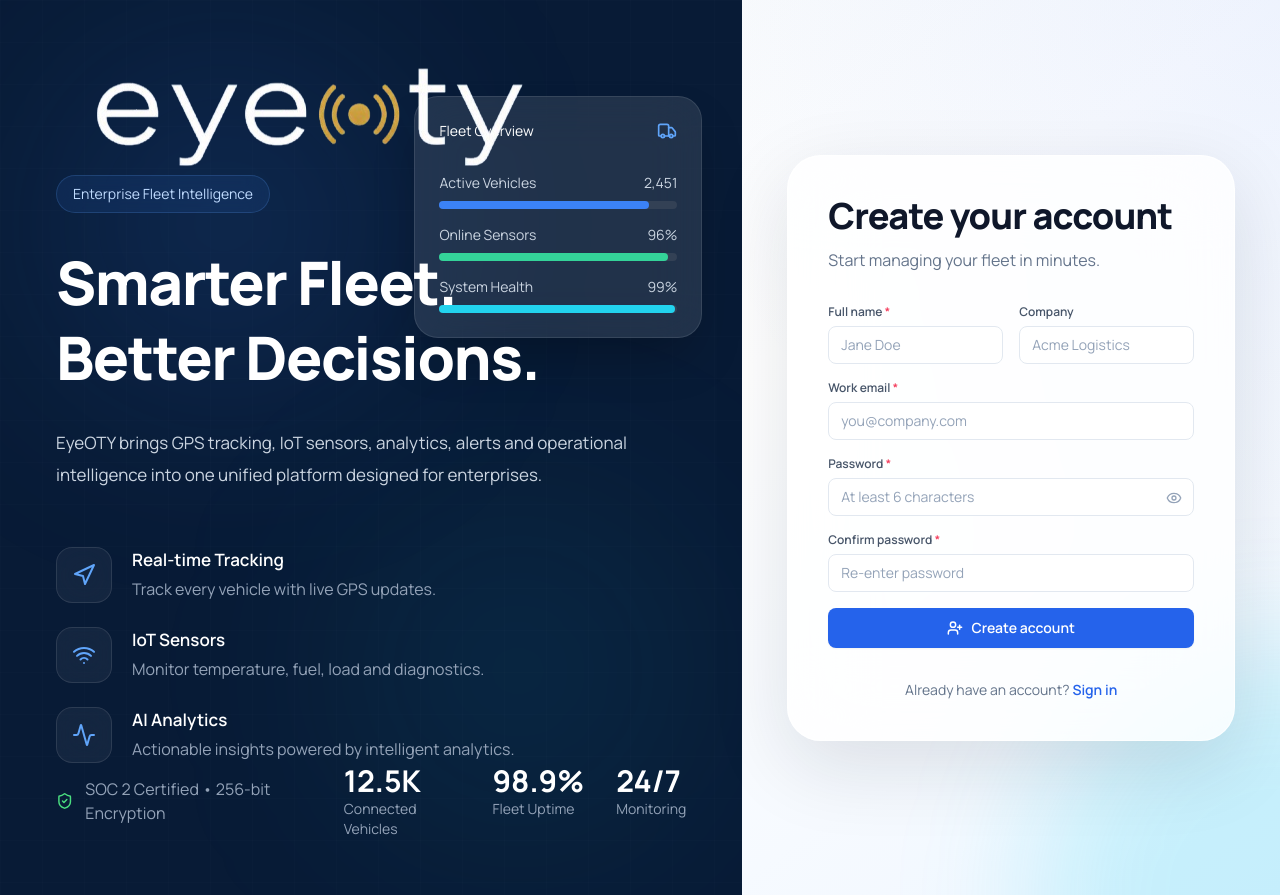
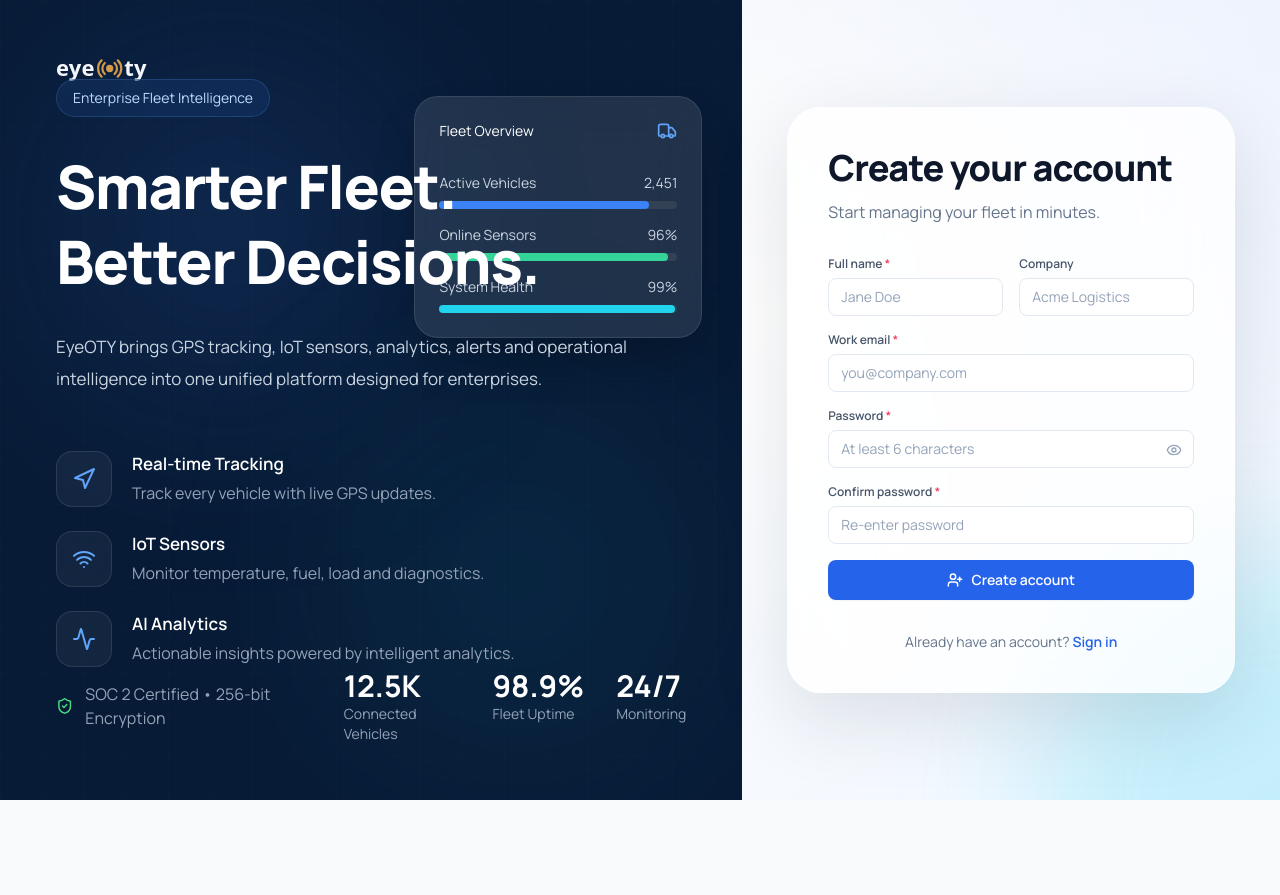
Before and after one commit to Shaxtan/New-Ausprey, a React (Vite) app: page /signup in a window 1280 px wide. After the commit the page ends 800 px from the top, so only its background shows below. Built offline with nearby package versions, Linux system fonts and the light colour scheme; no server answers.

Commit message:
logo fix

```diff
--- a/src/layouts/components/Logo.jsx
+++ b/src/layouts/components/Logo.jsx
@@ -1,23 +1,65 @@
 import { cn } from '@/utils';
-import fulllogo from '@/assets/new logo.png';
-import smalllogo from '@/assets/small logo.png';
 
-export function Logo({ compact = false }) {
+/**
+ * Eyeoty brand logo — Poppins SemiBold wordmark + gold signal glyph.
+ * This is the single source of truth for the logo across the whole app
+ * (sidebar, topbar, footer, landing page, marketing pages).
+ *
+ * Props:
+ *  - compact: true  → glyph only (collapsed sidebar, favicon-style)
+ *  - compact: false → full "eye((•))ty" lockup
+ *  - size:    text size in px (default 22); glyph scales with it
+ */
+
+function SignalGlyph({ height }) {
   return (
-    <div
-      className={cn(
-        'eyeoty-logo',
-        compact ? 'eyeoty-logo--compact' : 'eyeoty-logo--expanded'
-      )}
+    <svg
+      width={height * 1.31}
+      height={height}
+      viewBox="0 0 42 32"
+      aria-hidden="true"
+      style={{ display: 'block' }}
     >
-      <img
-        src={compact ? smalllogo : fulllogo}
-        alt="Eyeoty logo"
-        className={cn(
-          'eyeoty-logo__image',
-          compact ? 'eyeoty-logo__image--compact' : 'eyeoty-logo__image--expanded'
-        )}
-      />
+      <circle cx="21" cy="16" r="5.6" fill="#D29A4A" />
+      <g stroke="#D29A4A" strokeWidth="3.4" fill="none" strokeLinecap="round">
+        <path d="M13.5 7.5 A11.5 11.5 0 0 0 13.5 24.5" />
+        <path d="M8.5 3.5 A17.5 17.5 0 0 0 8.5 28.5" />
+        <path d="M28.5 7.5 A11.5 11.5 0 0 1 28.5 24.5" />
+        <path d="M33.5 3.5 A17.5 17.5 0 0 1 33.5 28.5" />
+      </g>
+    </svg>
+  );
+}
+
+export function Logo({ compact = false, size = 22, className = '' }) {
+  const glyphHeight = size * 0.95;
+
+  const textStyle = {
+    fontFamily: "'Poppins', system-ui, sans-serif",
+    fontWeight: 600,
+    fontSize: size,
+    color: '#F5F7FA',
+    letterSpacing: '0.01em',
+    lineHeight: 1,
+  };
+
+  // Collapsed sidebar → glyph only
+  if (compact) {
+    return (
+      <div className={cn('flex items-center justify-center select-none', className)}>
+        <SignalGlyph height={size * 1.15} />
+      </div>
+    );
+  }
+
+  // Full lockup
+  return (
+    <div className={cn('flex items-center select-none', className)} aria-label="Eyeoty">
+      <span style={textStyle}>eye</span>
+      <span style={{ margin: '0 1px', transform: 'translateY(5%)' }}>
+        <SignalGlyph height={glyphHeight} />
+      </span>
+      <span style={textStyle}>ty</span>
     </div>
   );
 }
```
